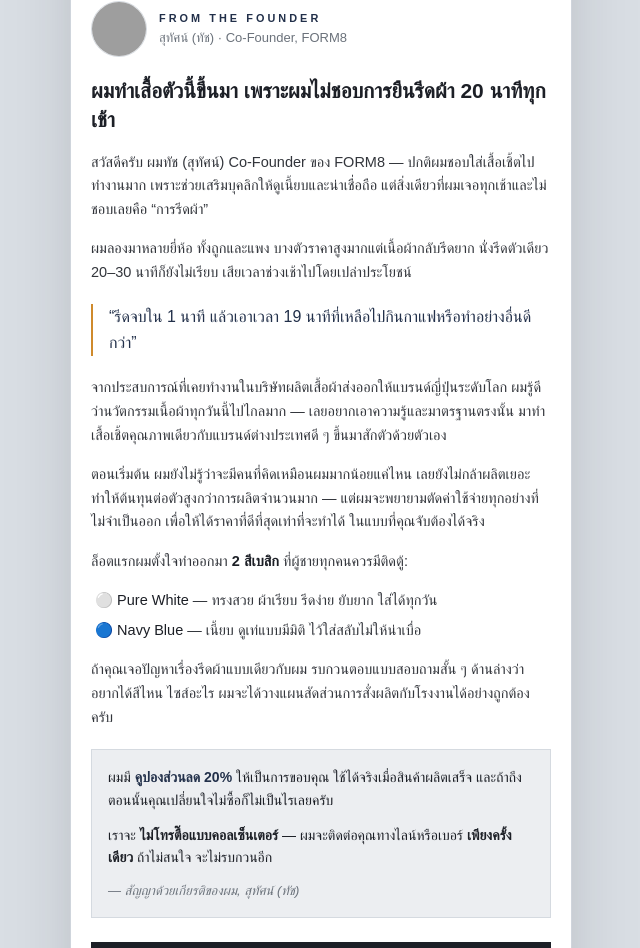
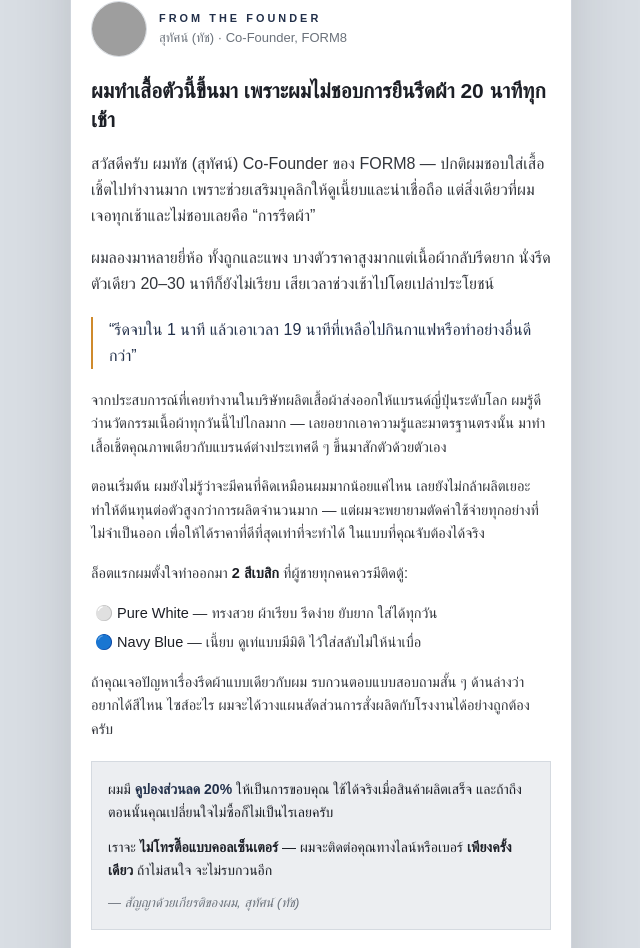
Before and after one commit to form8-essential/Form8-Test, a Next.js app: page / in a window 1280 px wide. Shown: the part 1073-2021 px from the top of the page, without its empty margins (319-959 px from the left). Built offline with nearby package versions, Linux system fonts and the light colour scheme; no server answers; grey boxes are pictures that could not be loaded; a web font is replaced by a local one.

Commit message:
Update Landing.tsx
ขยายขนาดฟ้อนต์เรื่องเล่า

```diff
--- a/components/Landing.tsx
+++ b/components/Landing.tsx
@@ -145,7 +145,7 @@ export default function Landing() {
           ผมทำเสื้อตัวนี้ขึ้นมา เพราะผมไม่ชอบการยืนรีดผ้า 20 นาทีทุกเช้า
         </h2>
 
-        <div className="reveal mt-4 space-y-4 text-[14.5px] leading-relaxed text-ink/90">
+        <div className="reveal mt-4 space-y-4 text-[16px] leading-relaxed text-ink/90">
           <p>
             สวัสดีครับ ผมทัช (สุทัศน์) Co-Founder ของ FORM8 — ปกติผมชอบใส่เสื้อเชิ้ตไปทำงานมาก
             เพราะช่วยเสริมบุคลิกให้ดูเนี้ยบและน่าเชื่อถือ แต่สิ่งเดียวที่ผมเจอทุกเช้าและไม่ชอบเลยคือ “การรีดผ้า”
```
